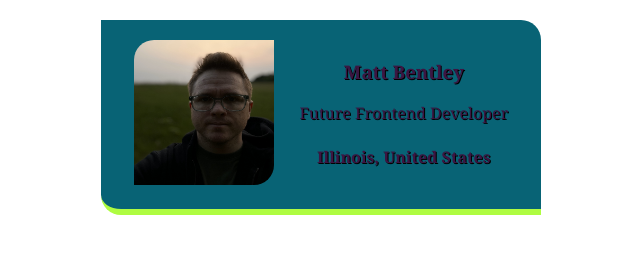
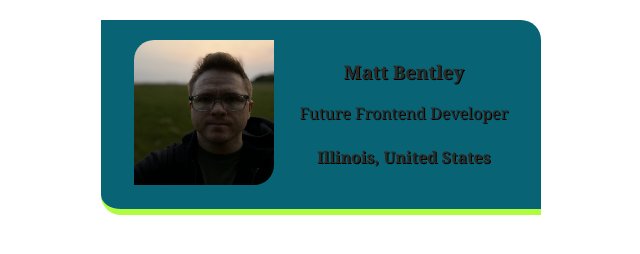
Before and after one commit to Jant-Cantley/business-card, a website built with Vite: page index.html in a window 1280 px wide. Shown: the full height of the page, 319-959 px from the left. Built offline with nearby package versions, Linux system fonts and the light colour scheme.

Commit message:
Update styles.css

```diff
--- a/styles.css
+++ b/styles.css
@@ -19,7 +19,7 @@ body {
     text-shadow: 1px 1px 0px black;
     border-radius: 0 20px;
     background: #086375;
-    color: #3c1642;
+    color: #2b2c28;
     border-bottom: 6px solid #affc41;
     animation-name: example;
     animation-duration: 5s;
```
